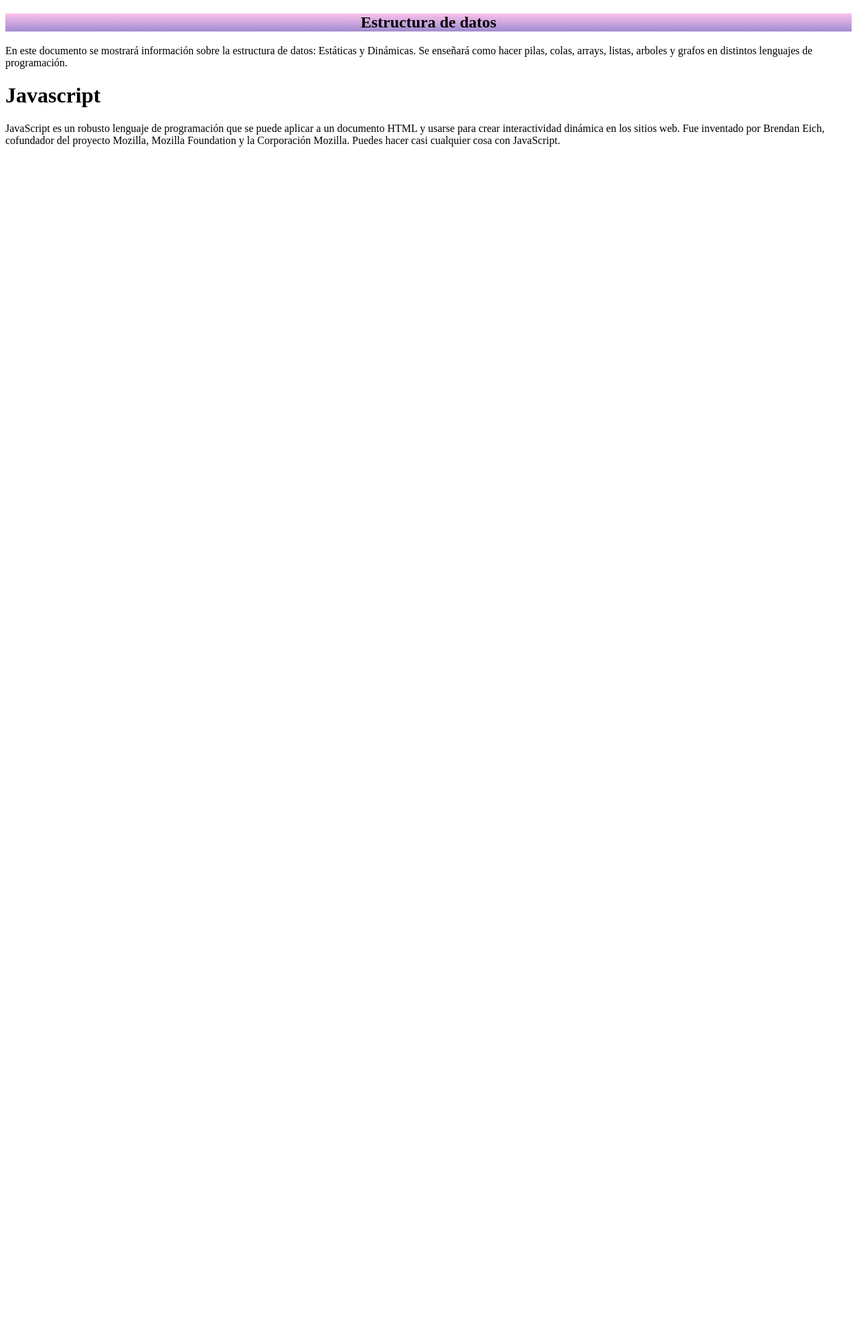
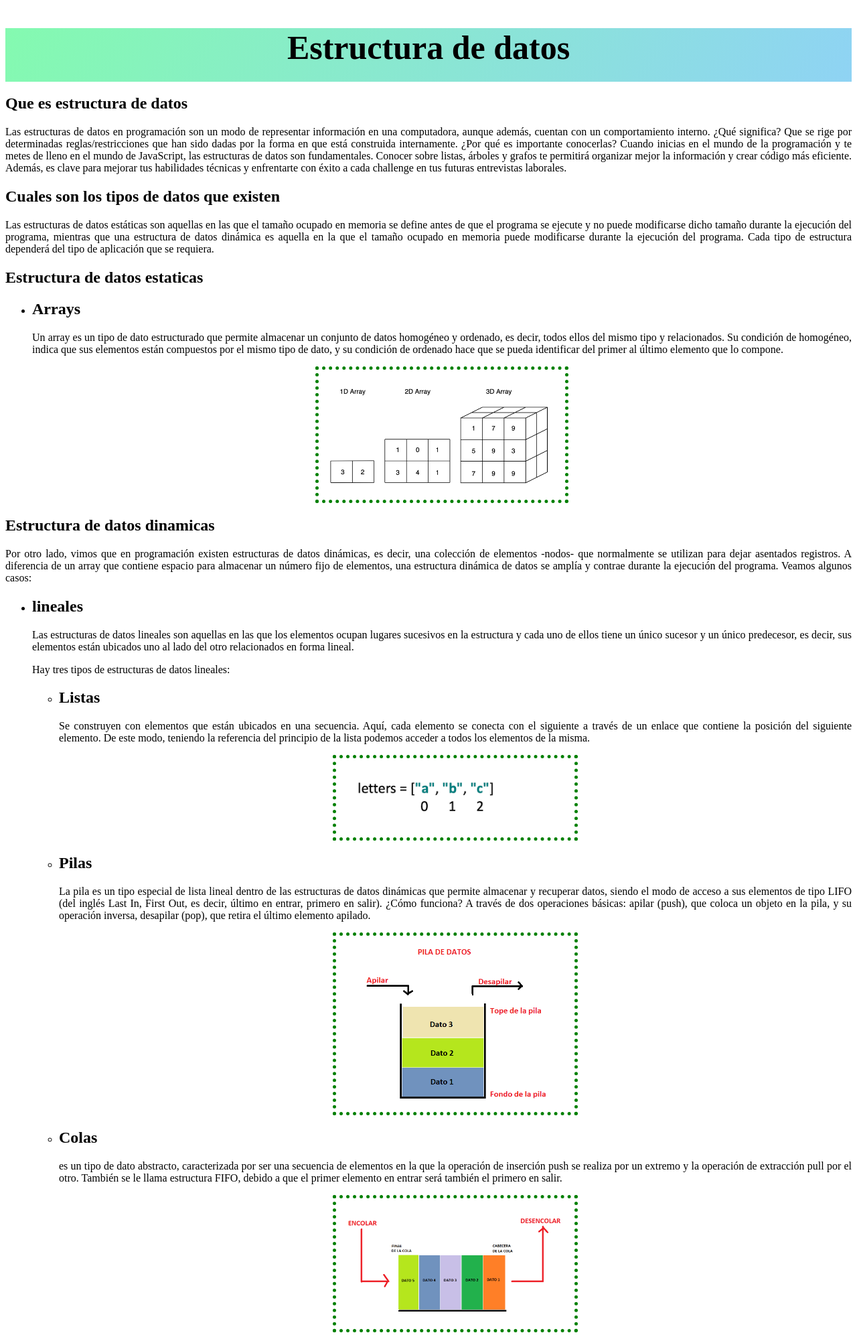
Before and after one commit to jhoncortesva/Estructura-de-datos, a PHP site: page / in a window 1280 px wide. Shown: the top 1993 px of the page at 67% size. Before the commit the page ends 219 px from the top, so only its background shows below. Run offline with PHP 8.4, Linux system fonts and the light colour scheme.

Commit message:
se crearon mas archivos

```diff
--- a/css.css
+++ b/css.css
@@ -1,3 +1,36 @@
-.header{
-    background-image: linear-gradient(to top, #a18cd1 0%, #fbc2eb 100%);
+.menu{
+    margin: auto;
+    background-image: linear-gradient(120deg, #84fab0 0%, #8fd3f4 100%);
+    height: 80px;
 }
+
+h1{
+    font-size: 50px;
+
+}
+
+section{
+    text-align: justify;
+}
+
+img{
+
+    border: 5px dotted green;
+    text-align: center;
+    margin: auto;
+
+}
+
+.center {
+    display: block;
+    margin-left: auto;
+    margin-right: auto;
+    width: 30%;
+}
+
+footer{
+    margin: auto;
+    background-image: linear-gradient(to top, #c79081 0%, #dfa579 100%);
+    border-radius: 10px;
+    height: 110px;
+}
--- a/index.html
+++ b/index.html
@@ -1,5 +1,6 @@
 <!DOCTYPE html>
 <html lang="en">
+
 <head>
   <meta charset="UTF-8">
   <meta http-equiv="X-UA-Compatible" content="IE=edge">
@@ -7,19 +8,172 @@
   <link rel="stylesheet" href="css.css">
   <title>Definiciones y ejemplos</title>
 </head>
+
 <body>
-  <div class="header">
-    <nav>
-      <center><h1>Estructura de datos</h1></center>
+  <header>
+    <nav class="container">
+      <div class="menu">
+        <h1>
+          <center>Estructura de datos</center>
+        </h1>
+      </div>
     </nav>
-  </div>
-  <div class="info">
-    <p>En este documento se mostrará información sobre la estructura de datos: Estáticas y Dinámicas. Se enseñará como hacer pilas, colas, arrays, listas, arboles y grafos en distintos lenguajes de programación.</p>
-  </div>
+  </header>
+  <main>
+    <section>
+      <div class="info">
+        <h2 class="ED">Que es estructura de datos</h2>
+        <p>Las estructuras de datos en programación son un modo de representar información en una computadora,
+          aunque además,
+          cuentan con un comportamiento interno. ¿Qué significa? Que se rige por determinadas
+          reglas/restricciones que han
+          sido dadas por la forma en que está construida internamente.
+
+          ¿Por qué es importante conocerlas? Cuando inicias en el mundo de la programación y te metes de lleno
+          en el mundo de
+          JavaScript, las estructuras de datos son fundamentales. Conocer sobre listas, árboles y grafos te
+          permitirá
+          organizar mejor la información y crear código más eficiente. Además, es clave para mejorar tus
+          habilidades técnicas
+          y enfrentarte con éxito a cada challenge en tus futuras entrevistas laborales.</p>
+      </div>
+      <div class="datos">
+        <h2 class="tipo">Cuales son los tipos de datos que existen</h2>
+        <p>Las estructuras de datos estáticas son aquellas en las que el tamaño ocupado en memoria se define
+          antes de que el
+          programa se ejecute y no puede modificarse dicho tamaño durante la ejecución del programa, mientras
+          que una estructura
+          de datos dinámica es aquella en la que el tamaño ocupado en memoria puede modificarse durante la
+          ejecución del programa.
+          Cada tipo de estructura dependerá del tipo de aplicación que se requiera.</p>
+      </div>
+      <div class="base">
+        <h2 class="inf">Estructura de datos estaticas</h2>
+        <ul>
+          <li>
+            <h2 class="arreglos">Arrays</h2>
+          </li>
+          <p>Un array es un tipo de dato estructurado que permite almacenar un conjunto de datos homogéneo y
+            ordenado, es
+            decir, todos ellos del mismo tipo y relacionados. Su condición de homogéneo, indica que sus
+            elementos están
+            compuestos por el mismo tipo de dato, y su condición de ordenado hace que se pueda identificar
+            del primer al
+            último elemento que lo compone.
+          </p>
+          <img src="img/array.png" class="center">
+        </ul>
+      </div>
+      <div class="dinamic">
+        <h2 class="dina">Estructura de datos dinamicas</h2>
+        <p>Por otro lado, vimos que en programación existen estructuras de datos dinámicas, es decir, una
+          colección de
+          elementos -nodos- que normalmente se utilizan para dejar asentados registros. A diferencia de un
+          array que
+          contiene espacio para almacenar un número fijo de elementos, una estructura dinámica de datos se
+          amplía y
+          contrae durante la ejecución del programa. Veamos algunos casos:
+        </p>
+        <ul>
+          <li>
+            <h2 class="lineales">lineales</h2>
+            <p>Las estructuras de datos lineales son aquellas en las que los elementos ocupan lugares
+              sucesivos en la
+              estructura y cada uno de ellos tiene un único sucesor y un único predecesor, es decir, sus
+              elementos
+              están ubicados uno al lado del otro relacionados en forma lineal.
+            </p>
+            <p>
+              Hay tres tipos de estructuras de datos lineales:
+            </p>
+            <ul>
+              <li>
+                <h2 class="list">Listas</h2>
+                <p>
+                  Se construyen con elementos que están ubicados en una secuencia. Aquí, cada elemento
+                  se conecta con el siguiente a través de un enlace que contiene la posición del
+                  siguiente elemento. De este modo, teniendo la referencia del principio de la lista
+                  podemos acceder a todos los elementos de la misma.
+                </p>
+                <img src="img/listass.png" class="center">
+              </li>
+              <li>
+                <h2 class="pila">Pilas</h2>
+                <p>
+                  La pila es un tipo especial de lista lineal dentro de las estructuras de datos
+                  dinámicas que permite almacenar y recuperar datos, siendo el modo de acceso a sus
+                  elementos de tipo LIFO (del inglés Last In, First Out, es decir, último en entrar,
+                  primero en salir). ¿Cómo funciona? A través de dos operaciones básicas: apilar
+                  (push), que coloca un objeto en la pila, y su operación inversa, desapilar (pop),
+                  que retira el último elemento apilado.
+                </p>
+                <img src="img/pilas.png" class="center">
+              </li>
+              <li>
+                <h2 class="colas">Colas</h2>
+                <p>
+                  es un tipo de dato abstracto, caracterizada por ser una secuencia de elementos en la
+                  que la operación de inserción push se realiza por un extremo y la operación de
+                  extracción pull por el otro. También se le llama estructura FIFO, debido a que el
+                  primer elemento en entrar será también el primero en salir.
+                </p>
+                <img src="img/cola.png" class="center">
+              </li>
+            </ul>
+
+          </li>
+          <li>
+            <h2 class="no">No lineales</h2>
+            <p>Las estructuras de datos no lineales, también llamadas multienlazadas, son aquellas en las
+              que cada elemento puede estar enlazado a cualquier otro componente. Es decir, cada elemento
+              puede tener varios sucesores o varios predecesores.
+            </p>
+            <p>
+              Existen dos tipos:
+            </p>
+            <ul>
+              <li>
+                <h2 class="arbol">Arboles</h2>
+                <p>
+                  los árboles consisten en una estructura no lineal que se utiliza para representar
+                  datos con una relación jerárquica en la que cada elemento tiene un único antecesor y
+                  puede tener varios sucesores.
+
+                  Los mismos se encuentran clasificados en: árbol general, un árbol donde cada
+                  elemento puede tener un número ilimitado de sub árboles y árboles binarios, que son
+                  una estructura de datos homogénea, dinámica y no lineal en donde a cada elemento le
+                  pueden seguir como máximo dos nodos.
+                </p>
+                <img src="img/tree.png" class="center">
+              </li>
+              <li>
+                <h2 class="graf">Grafos</h2>
+                <p>
+                  Se trata de una estructura matemática formada por un conjunto de puntos —una
+                  estructura de datos— y un conjunto de líneas, cada una de las cuales une un punto a
+                  otro. Los puntos se llaman nodos o vértices del grafo y las líneas se llaman aristas
+                  o arcos.
+                </p>
+                <img src="img/grafoss.png" class="center">
+              </li>
+            </ul>
+          </li>
+        </ul>
+      </div>
+    </section>
+  </main>
+
+
+
+
   <div class="Javascript">
-    <h1>Javascript</h1>
-    <p>JavaScript es un robusto lenguaje de programación que se puede aplicar a un documento HTML y usarse para crear interactividad dinámica en los sitios web. Fue inventado por Brendan Eich, cofundador del proyecto Mozilla, Mozilla Foundation y la Corporación Mozilla. Puedes hacer casi cualquier cosa con JavaScript.</p>
-    <script src="javascrikt.js"></script>
+    <h2 class="java">Javascript</h1>
+      <p>JavaScript es un robusto lenguaje de programación que se puede aplicar a un documento HTML y usarse para crear
+        interactividad dinámica en los sitios web. Fue inventado por Brendan Eich, cofundador del proyecto Mozilla,
+        Mozilla
+        Foundation y la Corporación Mozilla. Puedes hacer casi cualquier cosa con JavaScript.</p>
+      <script src="javascrikt.js"></script>
   </div>
 </body>
+
 </html>
```
Also changed, not shown: img/array.png (added), img/cola.png (added), img/grafoss.png (added), img/listass.png (added), img/pilas.png (added), img/tree.png (added).
